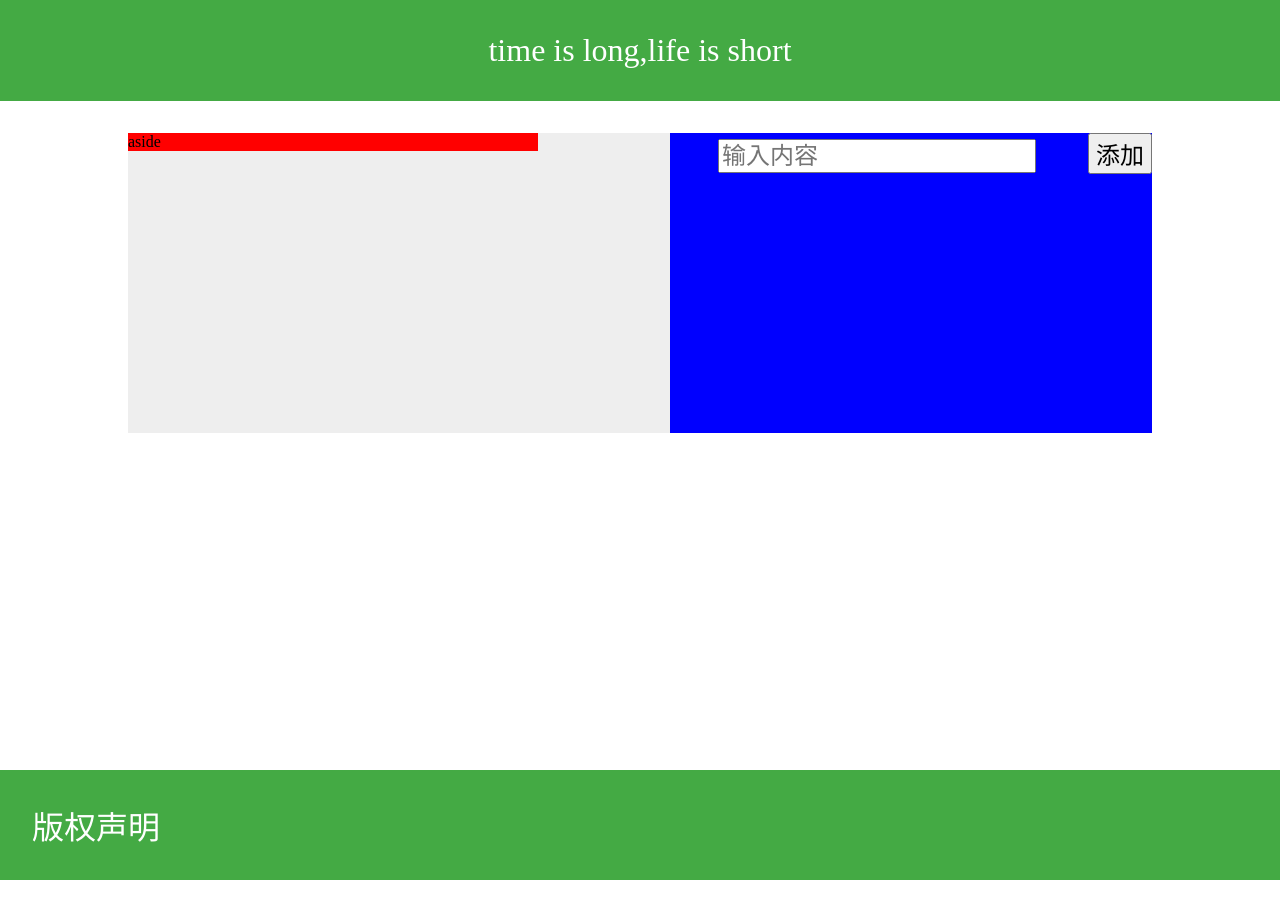
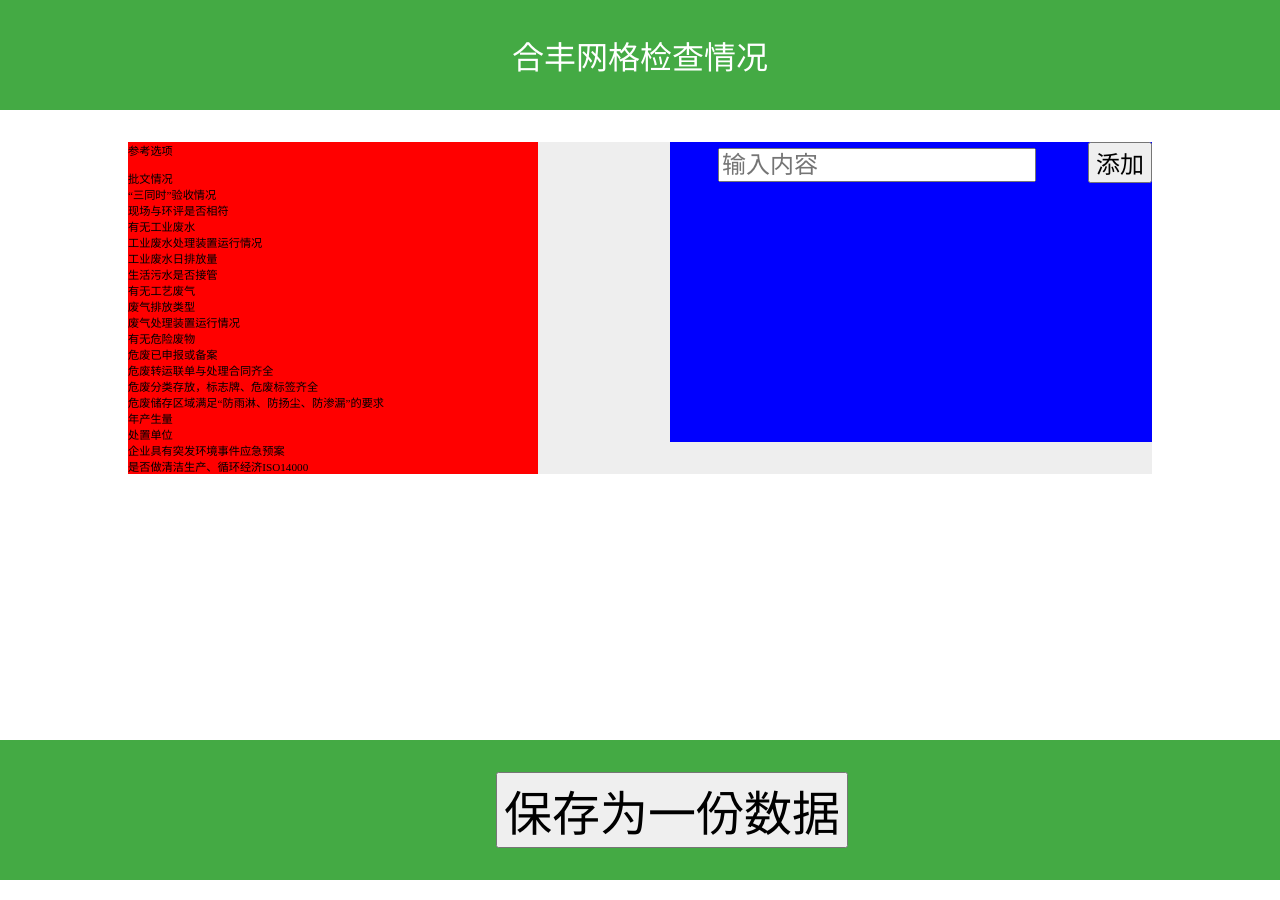
Before and after one commit to yeszhangyi/yeszhangyi.github.io, a Jekyll site: the page index.html, which Jekyll copies as it is, in a window 1280 px wide. Built offline with Jekyll 4.4.1, drawn with Linux system fonts in a browser that asks for light colours.

Commit message:
20180107

```diff
--- a/CSS/master.css
+++ b/CSS/master.css
@@ -1,4 +1,3 @@
-    /*tag 名，元素选择器*/
     * {
         margin:0;
     }
@@ -12,9 +11,7 @@
 
     footer {
         font-size: 2em;
-        /*定义绝对位置才能用bottom，left，right，top，和下一句是一起用的*/
         position: fixed;
-        /*离底部多少像素*/
         bottom: 20px;
         text-align: left;
         width:100%;
@@ -23,9 +20,7 @@
     main {
         width:80%;
         background-color: #eee;
-        /*外边距距离，加上auto就是左右自动相等*/
         margin:2em auto;
-        /*没有这个发现剩余的没显示*/
         overflow: auto;
     }
 
@@ -33,6 +28,8 @@
         width: 40%;
         background-color: #f00;
         float: left;
+        font-family:"微软雅黑";
+        font-size: 0.7em;
     }
     article {
       width: %60;
@@ -41,11 +38,8 @@
       min-height:300px;
     }
     button,input {
-
-
         font-size:1.5em;
     }
     input {
-        /*上下边距*/
         margin: 0 2em;
     }
--- a/index.html
+++ b/index.html
@@ -4,42 +4,69 @@
     <html>
         <head>
             <meta charset = "utf-8">
-            <title>页面</title>
-            <!--通过链接的方式使用CSS-->
+            <title>检查登记记录</title>
             <link rel="stylesheet" href="css/master.css">
             <script src = "js/main.js" charset = "utf-8"></script>
-            <!--把JS放进main.js后下面可以省略，同style放进css里面-->
-            <script>
-            //定义函数
-            </script>
-            <style media="screen">
-            /*必须闭合*/
-            </style>
         </head>
         <body>
             <header>
-                time is long,life is short
+                合丰网格检查情况
             </header>
 
             <main>
                 <aside class= "">
-                    aside
+					参考选项<br><br>
+
+                    批文情况<br>
+
+					“三同时”验收情况<br>
+
+					现场与环评是否相符<br>
+
+					有无工业废水<br>
+
+					工业废水处理装置运行情况<br>
+
+					工业废水日排放量<br>
+
+					生活污水是否接管<br>
+
+					有无工艺废气<br>
+
+					废气排放类型<br>
+
+					废气处理装置运行情况<br>
+
+					有无危险废物<br>
+
+					危废已申报或备案<br>
+
+					危废转运联单与处理合同齐全<br>
+
+					危废分类存放，标志牌、危废标签齐全<br>
+
+					危废储存区域满足“防雨淋、防扬尘、防渗漏”的要求<br>
+
+					年产生量<br>
+
+					处置单位<br>
+
+					企业具有突发环境事件应急预案<br>
+
+					是否做清洁生产、循环经济ISO14000<br>
                 </aside>
+
                 <article class="">
                     <input id="info" placeholder = "输入内容">
-                    <!-- <input type="button" value="添加"> -->
-                    <!-- <button type="button" name = "button">添加</button> -->
-                    <!--调用上面的show()的函数-->
                     <button onclick = "show()" type="button" name="button">添加</button>
-                    <!-- <h1 id = "a">a</h1> -->
-
-                    <ol id = "list">
-                    </ol>
+                    <ol id = "list"> </ol>
                 </article>
             </main>
 
-            <footer>
-            版权声明
+            <footer >
+            	<div align="center">
+            		<button>保存为一份数据</button>
+            	</div>
             </footer>
         </body>
     </html>
```
Also changed, not shown: JS/main.js (+1 -6 lines).
